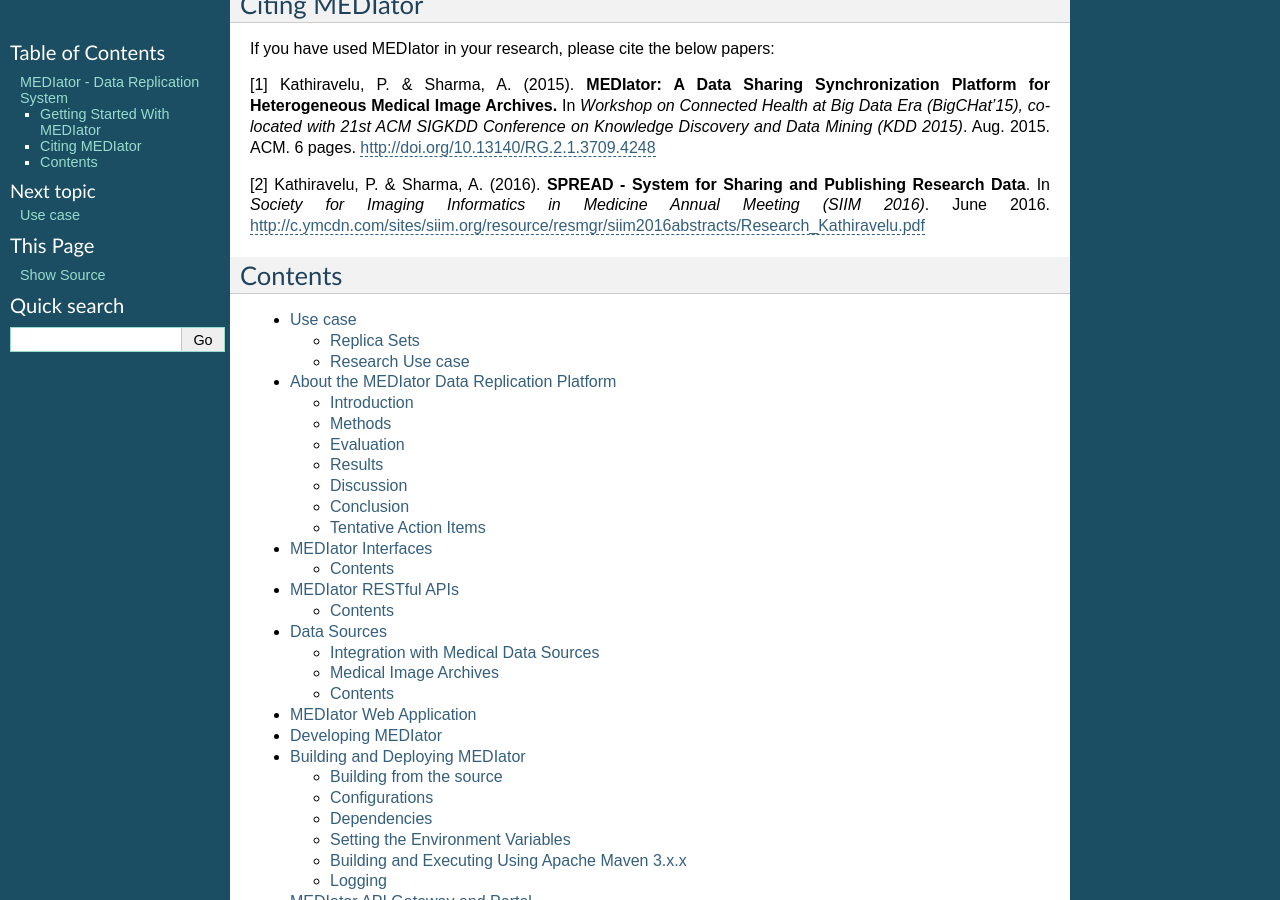
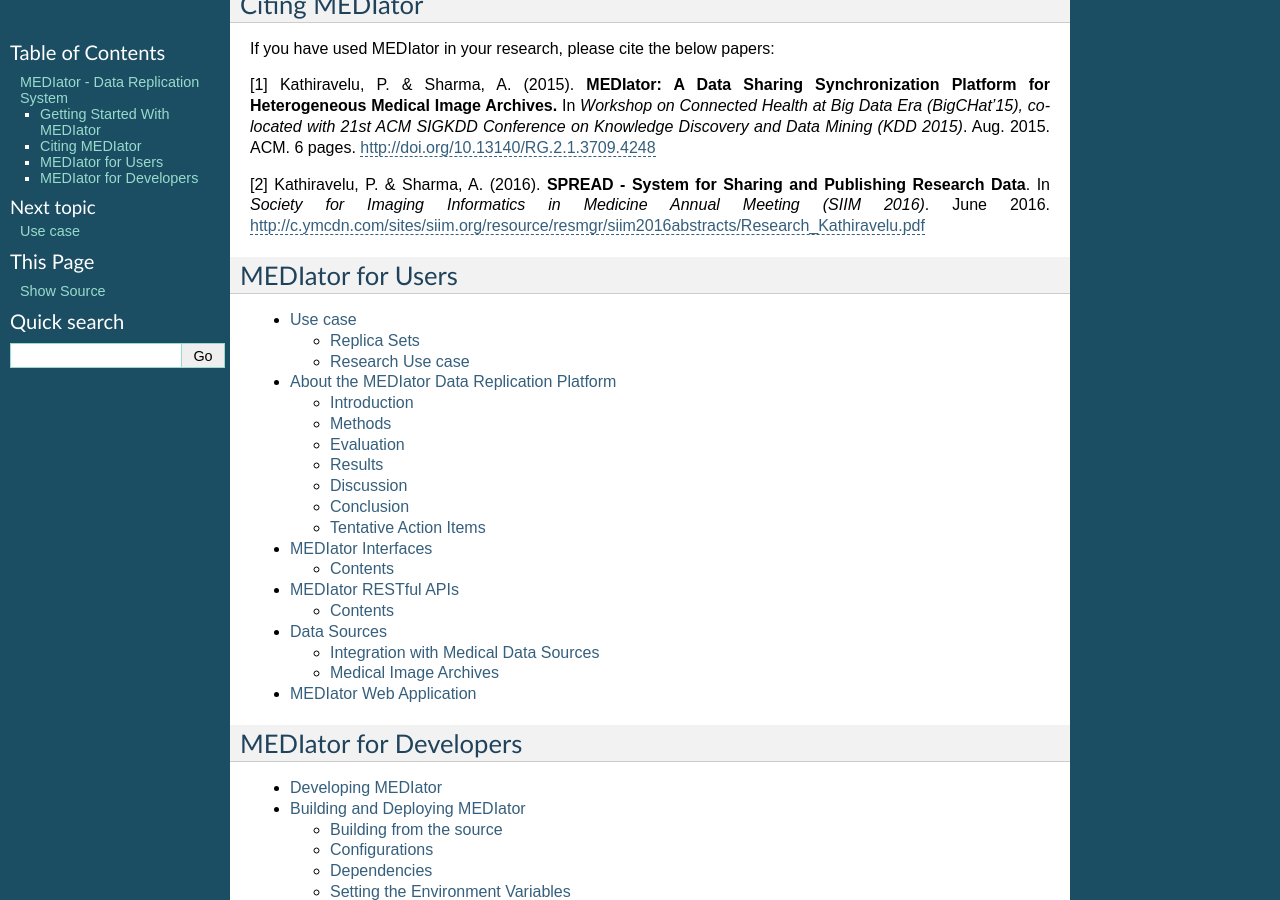
Before and after one commit to pradeeban/mediator, a Sphinx documentation site: the page built from docs/source/index.rst, in a window 1280 px wide and 900 px high, scrolled down 1363 px. Built offline with Sphinx 7.4.7, drawn with Linux system fonts in a browser that asks for light colours; pages that are not in the unit, such as notebooks, are missing from menus.

Commit message:
Folder hierarchy

```diff
--- a/docs/source/index.rst
+++ b/docs/source/index.rst
@@ -65,8 +65,8 @@
 http://c.ymcdn.com/sites/siim.org/resource/resmgr/siim2016abstracts/Research_Kathiravelu.pdf
 
 
-Contents
-########
+MEDIator for Users
+##################
 
 .. toctree::
    :maxdepth: 2
@@ -77,9 +77,18 @@
    sections/MEDIator-REST-API
    sections/Data-Sources
    sections/Web-Application
+
+
+
+MEDIator for Developers
+#######################
+
+.. toctree::
+   :maxdepth: 2
+
    sections/Development
    sections/Deployment
    sections/API-Gateway
    sections/Installation-CENTOS
-   section/Resources
    section/Acknowledgements
+   section/datasources/Resources
```
Also changed, not shown: docs/source/sections/Data-Sources.rst (+0 -11 lines), docs/source/sections/Acknowledgements.rst (renamed from docs/source/sections/datasources/Acknowledgements.rst).
